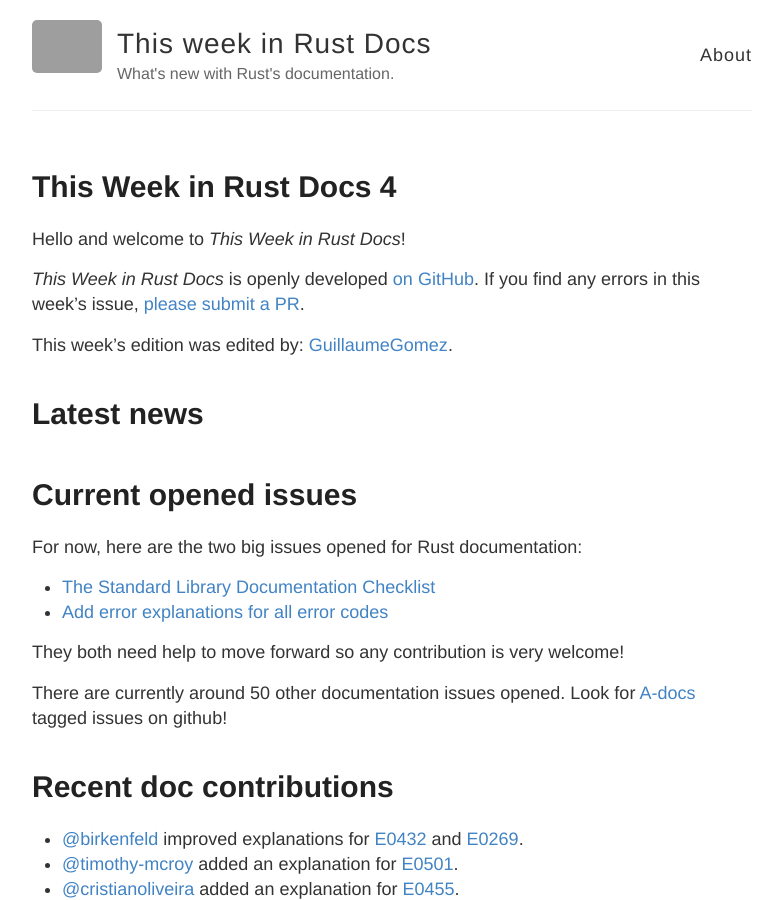
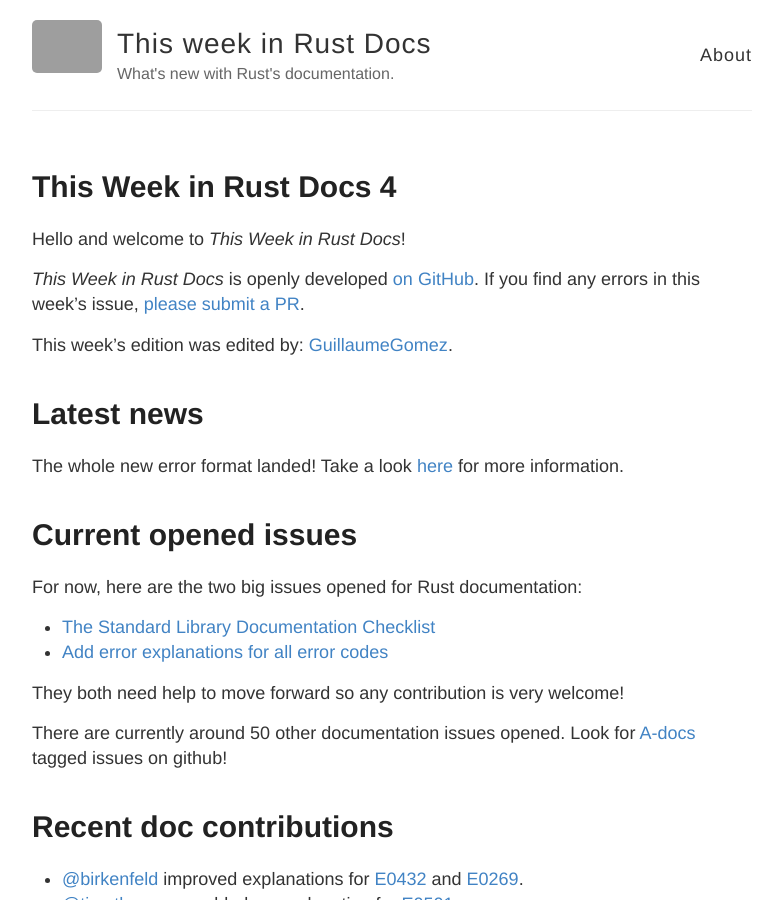
Before and after one commit to GuillaumeGomez/this-week-in-rust-docs, a Jekyll site: the page built from _posts/2016-5-15-this-week-in-rust-docs-4.md, in a window 1280 px wide and 900 px high. Shown: the whole window, without its empty margins (248-1030 px from the left). Built offline with Jekyll 4.4.1, drawn with Linux system fonts in a browser that asks for light colours; grey boxes are pictures that could not be loaded.

Commit message:
New error format

```diff
--- a/_posts/2016-5-15-this-week-in-rust-docs-4.md
+++ b/_posts/2016-5-15-this-week-in-rust-docs-4.md
@@ -13,6 +13,7 @@ This week's edition was edited by: [GuillaumeGomez](https://github.com/Guillaume
 
 # Latest news
 
+The whole new error format landed! Take a look [here](https://internals.rust-lang.org/t/new-error-format/3438) for more information.
 
 # Current opened issues
 
```
